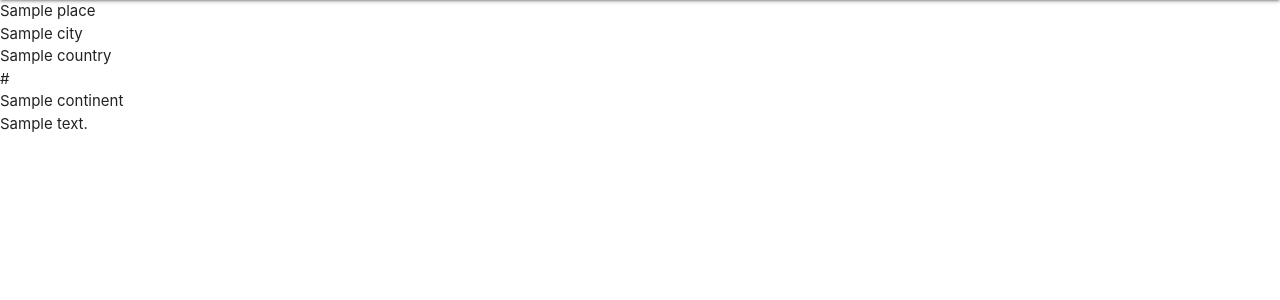
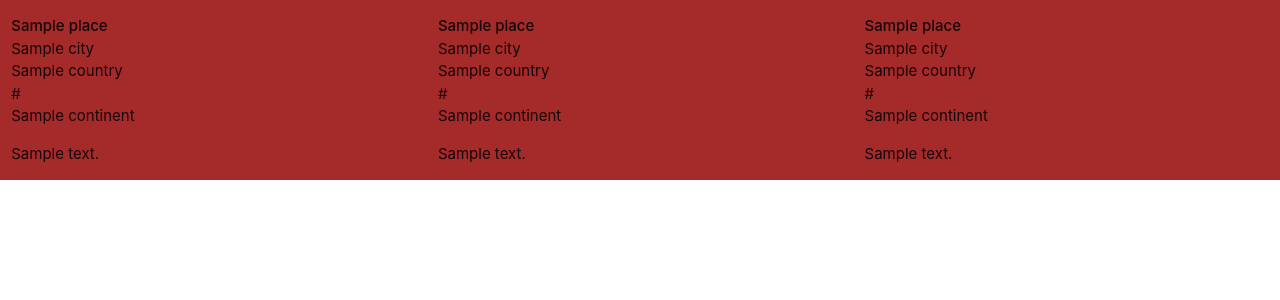
Before and after one commit to lonneke-dev/PlaceToGo, a Flask app: page / in a window 1280 px wide. Shown: the part 64-364 px from the top of the page. Run offline with Flask 2, Linux system fonts and the light colour scheme; a database or web service that is not in the repository returns one stand-in record (values such as "Sample title"); some libraries are stand-ins or nearby versions.

Commit message:
Bind data from db to simple grid

```diff
--- a/app.py
+++ b/app.py
@@ -21,7 +21,7 @@ mongo = PyMongo(app)
 @app.route("/")
 @app.route("/get_places")
 def get_places():
-    places = mongo.db.places.find()
+    places = list(mongo.db.places.find())
     return render_template("places.html", places=places)
 
 
--- a/static/css/style.css
+++ b/static/css/style.css
@@ -11,3 +11,7 @@ button {
 .flashes h4 {
     line-height: 2;
 }
+
+.place {
+    background-color: brown;
+}
--- a/templates/places.html
+++ b/templates/places.html
@@ -2,12 +2,38 @@
 {% block content %}
 
     {% for place in places %}
-        {{ place.place_name }} <br>
-        {{ place.city }} <br>
-        {{ place.country }} <br>
-        {{ place.url }} <br>
-        {{ place.continent }} <br>
-        {{ place.description }}
+    <div class="row place">
+        <div class="col s12 m6 l4">
+            <ul>
+                <li><strong>{{ place.place_name }}</strong></li>
+                <li>{{ place.city }}</li>
+                <li>{{ place.country }}</li>
+                <li>{{ place.url }}</li>
+                <li>{{ place.continent }}</li>
+                <li><p>{{ place.description }}</p></li>
+            </ul>
+        </div>
+        <div class="col s12 m6 l4">
+            <ul>
+                <li><strong>{{ place.place_name }}</strong></li>
+                <li>{{ place.city }}</li>
+                <li>{{ place.country }}</li>
+                <li>{{ place.url }}</li>
+                <li>{{ place.continent }}</li>
+                <li><p>{{ place.description }}</p></li>
+            </ul>
+        </div>
+        <div class="col s12 m6 l4">
+            <ul>
+                <li><strong>{{ place.place_name }}</strong></li>
+                <li>{{ place.city }}</li>
+                <li>{{ place.country }}</li>
+                <li>{{ place.url }}</li>
+                <li>{{ place.continent }}</li>
+                <li><p>{{ place.description }}</p></li>
+            </ul>
+        </div>
+    </div>
     {% endfor %}
 
 {% endblock %}
```
